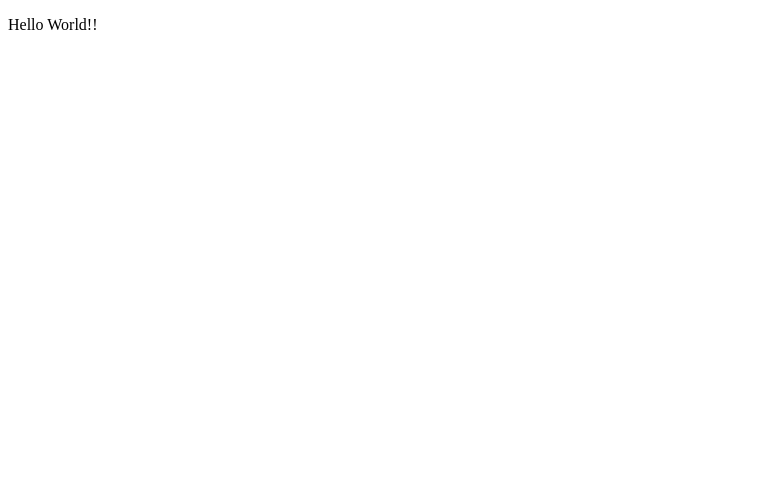
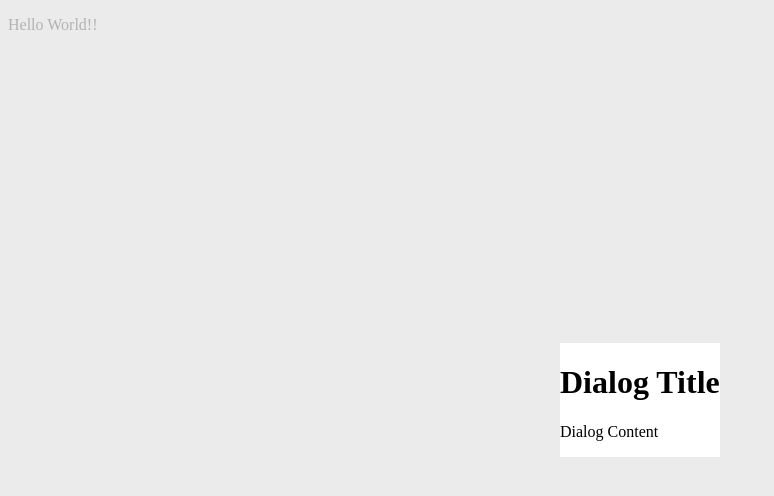
Before and after one commit to KazNoda/jquery.classic.dialog, a plain HTML site: page index.html in a window 1280 px wide. Shown: the whole page, without its empty margins (0-774 px from the left). Drawn offline with nearby package versions, Linux system fonts and the light colour scheme.

Commit message:
finished to make basic dialog fundation

```diff
--- a/css/style.css
+++ b/css/style.css
@@ -1,5 +1,21 @@
 body {
-	font-size: 12px;
-	font-weight: bold;
-	line-height: 1.4;
+	background-color: #bbb;
 }
+
+.dialog {
+	display: none;
+	position: absolute;
+	background-color: #fff;
+	z-index: 2;
+}
+
+.dialogOverlay {
+	position: fixed;
+	top: 0;
+	left: 0;
+	width: 100%;
+	height: 100%;
+	background-color: #fff;
+	opacity: 0.7;
+	z-index: 1;
+}
--- a/index.html
+++ b/index.html
@@ -3,10 +3,20 @@
 <head>
 	<meta charset="UTF-8">
 	<title>Grunt TEST</title>
+	<link rel="stylesheet" type="text/css" href="./css/style.css">
 	<script src="//cdnjs.cloudflare.com/ajax/libs/jquery/1.11.1/jquery.min.js"></script>
-	<script src="./js/jquery.classicDialog.js" charset="utf-8" async defer></script>
+	<script src="./js/jquery.classicDialog.js"></script>
+	<script src="./js/index.js"></script>
 </head>
 <body>
 	<p>Hello World!!</p>
+	<div class="dialog">
+		<div id="dialogHeader">
+			<h1>Dialog Title</h1>
+		</div>
+		<div id="dialogContent">
+			<p>Dialog Content</p>
+		</div>
+	</div>
 </body>
 </html>
--- a/js/index.js
+++ b/js/index.js
@@ -1,5 +1,5 @@
 $(function(){
 
-	console.log("first step");
+	$(".dialog").classicDialog();
 
 });
--- a/js/jquery.classicDialog.js
+++ b/js/jquery.classicDialog.js
@@ -27,29 +27,67 @@
                 open:           null
             };
 
+            this.dialog = null;
+
             this.options = $.extend(defaults, config);
 
             this.init.apply(this, arguments);
         };
 
         CoreDialogClass.prototype = {
-            init : function() {
+            init : function(elem) {
+                this.dialog = $(elem);
                 this._createOverlay();
             },
             _createOverlay : function() {
-                console.log("create overlay");
+                $("<div/>")
+                    .addClass("dialogOverlay")
+                    .appendTo($("body"));
+            },
+            _removeOverlay : function() {
+                $(".dialogOverlay").remove();
+            },
+            _resize: function() {
+                //var ww = $(window).innerWidth();
+                //var wh = $(window).innerHeight();
+
+                var ww = window.innerWidth;
+                var wh = window.innerHeight;
+
+                console.log("ww : ", ww);
+                console.log("wh : ", wh);
+
+                console.log("dialog width : ", this.dialog.width());
+                console.log("dialog height : ", this.dialog.height());
+
+                var top = (wh - this.dialog.height()) / 2;
+                var left = (ww - this.dialog.width()) / 2;
+
+                console.log("top : ", top);
+                console.log("left : ", left);
+
+                this.dialog.css("top", top);
+                this.dialog.css("left", left);
             },
             show : function() {
                 console.log("show!");
+
+                if (this.options.autoOpen) {
+                    this._resize();
+                    this.dialog.show();
+                }
             },
             hide : function() {
                 console.log("hide!");
+
+                // ダイアログを非表示。
+                // オーバレイを消す。
             },
         };
 
         /* 一致した要素上で繰り返す */
-        return this.each(function(i){
-            var dialog = new CoreDialogClass(i);
+        return this.each(function(){
+            var dialog = new CoreDialogClass(this);
             dialog.show();
         });
     };
```
